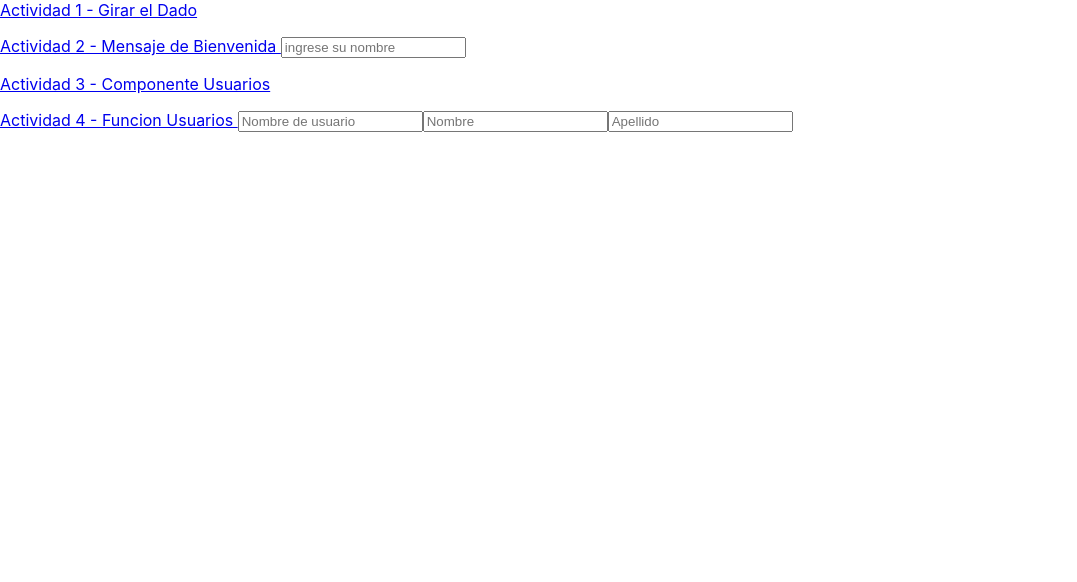
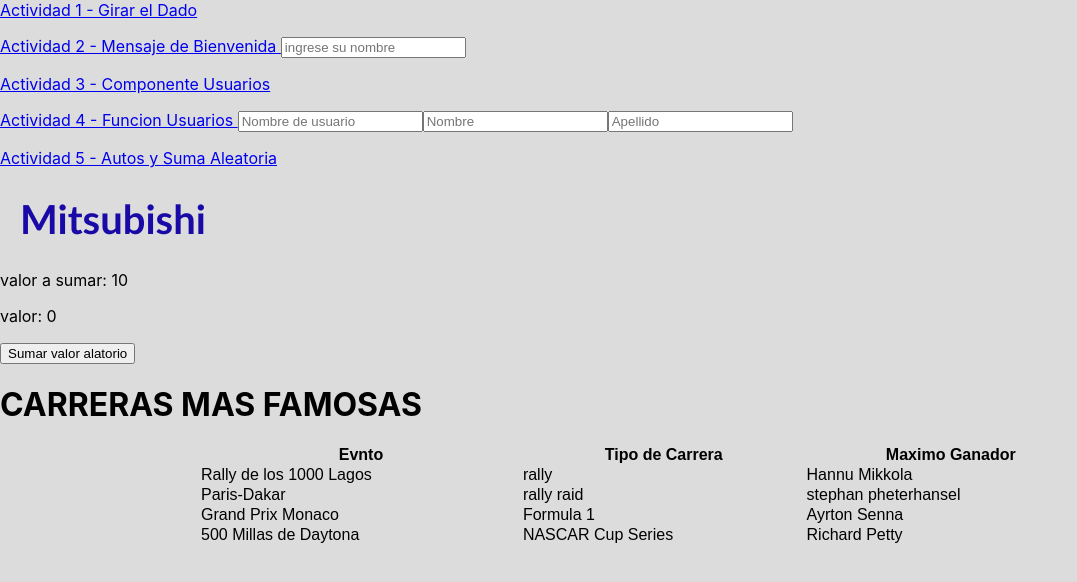
Before and after one commit to scostilla/hedy-portfolio, a React (Create React App) app: page /Cars in a window 1280 px wide. Shown: the top 582 px of the page, without its empty margins (0-1077 px from the left). Built offline with nearby package versions, Linux system fonts and the light colour scheme.

Commit message:
activity 5 - cars and sort button working

```diff
--- a/src/App.css
+++ b/src/App.css
@@ -36,3 +36,110 @@
     transform: rotate(360deg);
   }
 }
+
+.component{
+  font-family:Georgia, 'Times New Roman', Times, serif;
+
+}
+
+body {
+  background-repeat: no-repeat;
+  background-size: cover;
+  background-blend-mode: screen;
+  background-color: gainsboro;
+}
+.title{
+  font-family: 'Gill Sans', 'Gill Sans MT', Calibri, 'Trebuchet MS', sans-serif;
+  color: rgb(25, 10, 167);
+  margin: 20px;
+  font-size: 20px;
+  font-weight: bold;
+}
+
+.app-users{
+  display: flex;
+  background-color: brown;
+  flex-flow: row;
+  border-radius: 1%;
+  margin: 10%;
+}
+.user-1{
+  background-color: blueviolet;
+  border-radius: 1%;
+  margin: 5%;
+}
+.user-2{
+  background-color: aquamarine;
+  border-radius: 1%;
+  margin: 5%;
+}
+.user-3{
+  background-color: aqua;
+  border-radius: 1%;
+  margin: 5%;
+}
+
+.table {
+  font-family: Arial, Helvetica, sans-serif;
+  border-collapse: collapse;
+  width: 70%;
+  margin-left: 200px;
+}
+
+#table td, #table thead {
+  border: 1px solid #ddd;
+  padding: 8px;
+  border: solid;
+}
+
+#table tbody:nth-child(even){background-color: #f2f2f2;}
+
+#table tbody:hover {background-color: #ddd;}
+
+#table thead {
+  padding-top: 12px;
+  padding-bottom: 12px;
+  text-align: left;
+  background-color: #5899ee;
+  color: white;
+}
+
+.table{
+  border-width: 10px;
+  border-color: #5899ee;
+}
+
+.thumbnail{
+  width: 15%;
+}
+
+.red-paragraph{
+  color: red;
+  font-family: 'Times New Roman', Times, serif;
+}
+
+.green-paragraph{
+  color: green;
+  font-family: 'Courier New', Courier, monospace;
+}
+
+.blue-paragraph{
+  color: blue;
+  font-family: Georgia, 'Times New Roman', Times, serif;
+}
+.black-paragraph{
+color: black;
+font-family: Verdana, Geneva, Tahoma, sans-serif;
+}
+
+.rigth{
+text-align: right;
+}
+
+.center{
+text-align: center;
+}
+
+.left{
+text-align: left;
+}
--- /dev/null
+++ b/src/components/Cars.js
@@ -0,0 +1,46 @@
+import { useParams } from "react-router-dom";
+import React, { useState } from "react";
+import "../App.css";
+
+
+export const Cars = () => {
+    const [marca, setMarca] = useState("Mitsubishi");
+
+    const [racings, setRacings] = useState([
+        { id: 1, eventName: "Rally de los 1000 Lagos", typeOfSoprt: "rally", biggestWinner: "Hannu Mikkola" },
+        { id: 2, eventName: "Paris-Dakar", typeOfSoprt: "rally raid", biggestWinner: "stephan pheterhansel" },
+        { id: 3, eventName: "Grand Prix Monaco", typeOfSoprt: "Formula 1", biggestWinner: "Ayrton Senna" },
+        { id: 4, eventName: "500 Millas de Daytona", typeOfSoprt: "NASCAR Cup Series", biggestWinner: "Richard Petty" }
+    ]);
+
+    const [count, setCount] = useState(0);
+    function RandomNumber() {
+        return Math.floor(Math.random() * 10 + 1);
+    }
+    let value = RandomNumber();
+
+    return (
+        <div >
+            <div className="title">
+                <h1 onClick={() => setMarca("Subaru")}>{marca}</h1>
+            </div>
+            <p>valor a sumar: {value}</p>
+            <p>valor: {count}</p>
+
+            <button onClick={() => setCount(count + value)}>Sumar valor alatorio</button>
+            <p>
+                <h1>CARRERAS MAS FAMOSAS</h1>
+                <table className="table">
+                    <tr>
+                        <th>Evnto</th> <th>Tipo de Carrera</th> <th>Maximo Ganador</th>
+                    </tr>
+                    {racings.map((race) => (
+                            <tr key={race.id}>
+                                <td>{race.eventName}</td> <td>{race.typeOfSoprt}</td> <td>{race.biggestWinner}</td>
+                            </tr>
+                    ))}
+                </table>
+            </p>
+        </div>
+    )
+}
--- a/src/components/Home.js
+++ b/src/components/Home.js
@@ -5,6 +5,7 @@
 import { Welcome } from "./Welcome.js";
 import { UsersComponent } from "./UsersComponent.js";
 import { UsersFunction } from "./UsersFunction.js";
+import { Cars } from "./Cars.js";
 
 const Home = () => {
   const [getName, setName] = useState("");
@@ -47,12 +48,15 @@
           placeholder="Apellido"
         />
         <p />
+        <Link to={"./Cars"}>Actividad 5 - Autos y Suma Aleatoria  </Link>
+        <p />
 
         <Routes>
           <Route path="/RollTheDice" element={<RollTheDice />} />
           <Route path="/Welcome" element={<Welcome name={getName} />} />
           <Route path="/UsersComponent" element={<UsersComponent />} />
           <Route path="/UsersFunction" element={<UsersFunction userName={getUserName} firstName={getFirstName} lastName={getLastName} />} />
+          <Route path="/Cars" element={<Cars />} />
         </Routes>
       </div>
     </Router>
```
Also changed, not shown: Activididades.txt.
